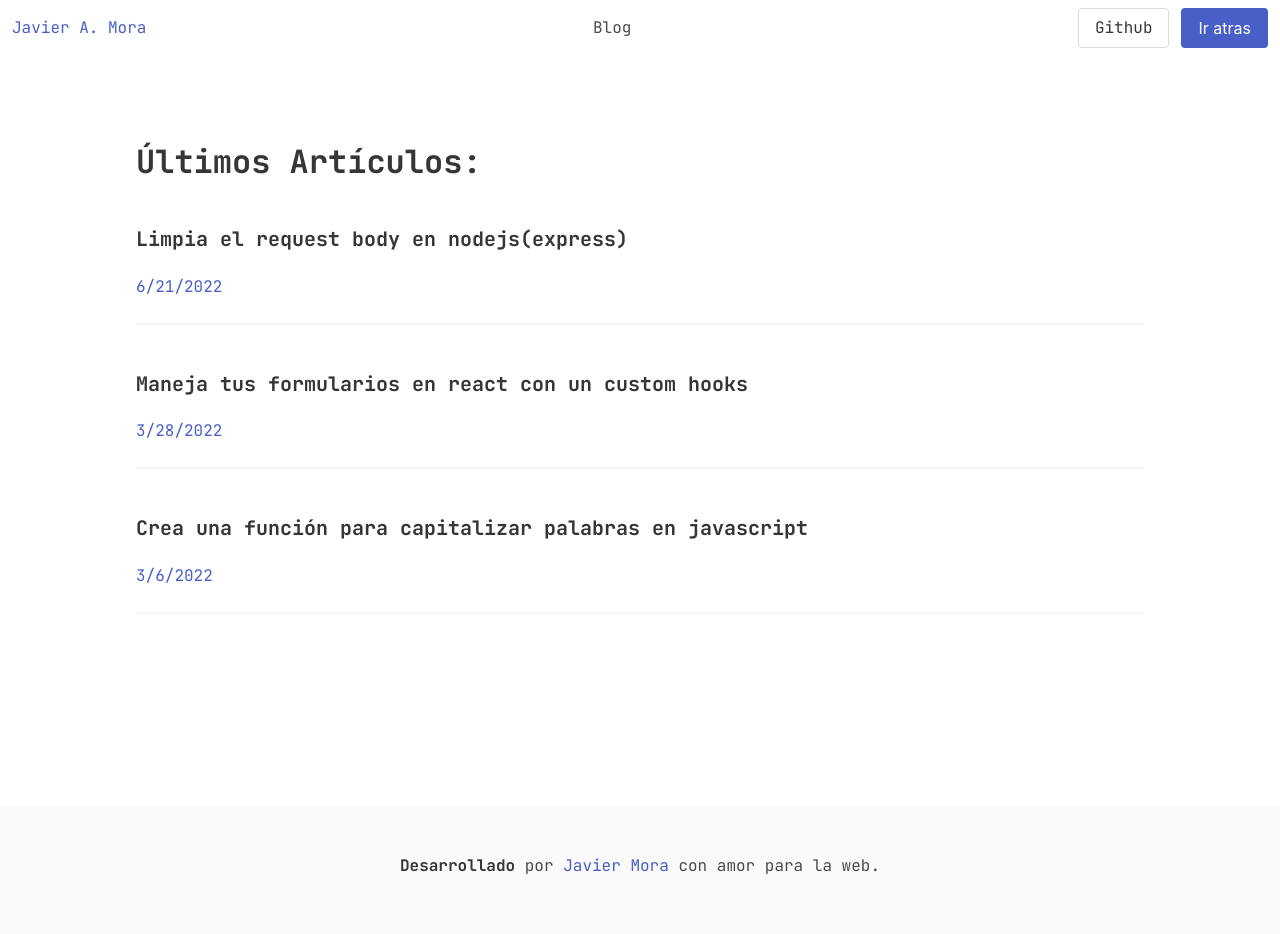
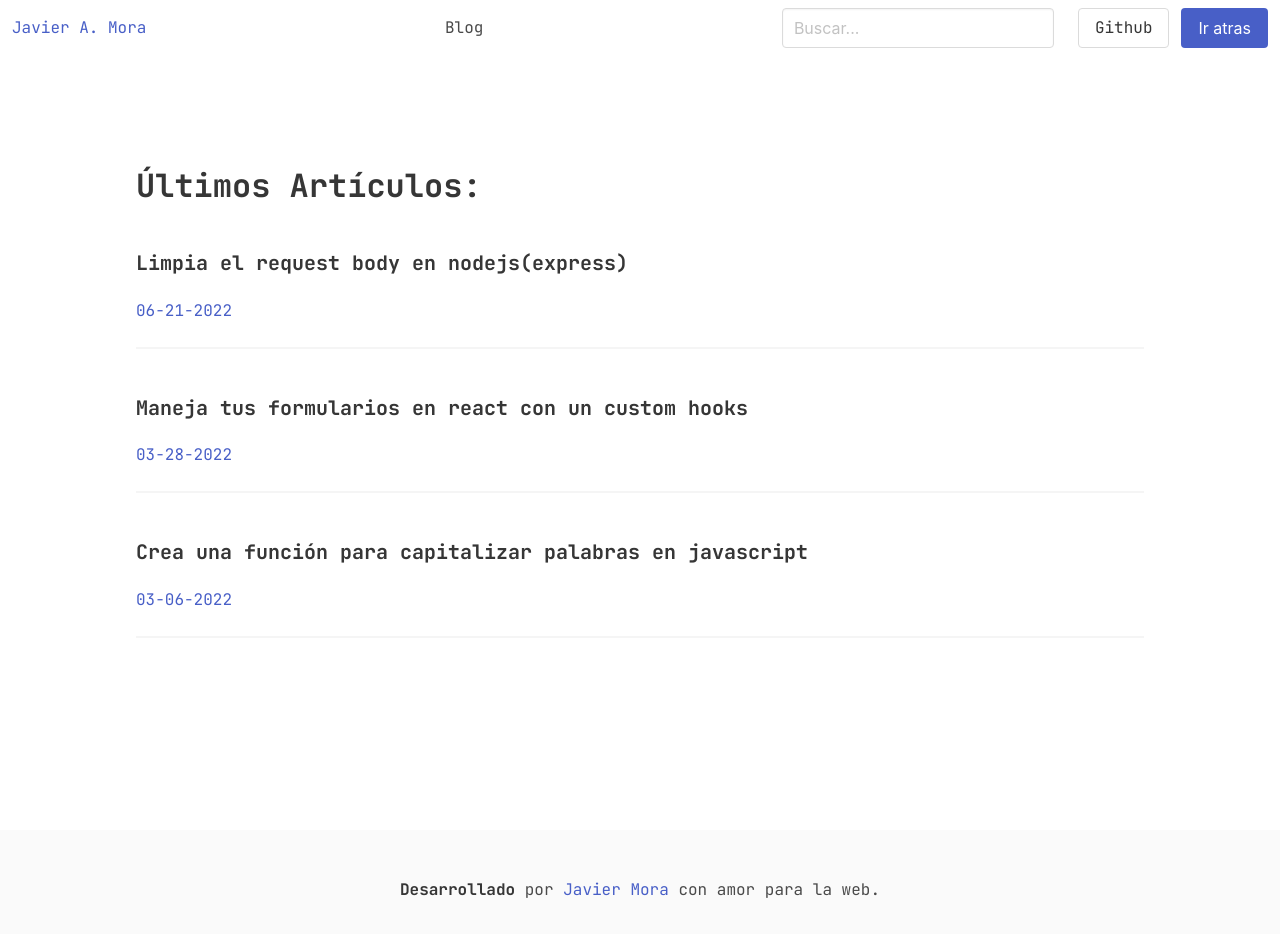
Before and after one commit to j4viermora/hi, a Next.js app: page /blog in a window 1280 px wide. Shown: the top 934 px of the page. Built offline with nearby package versions, Linux system fonts and the light colour scheme.

Commit message:
add search component and active feature

```diff
--- a/components/ListItemPostBlog/index.tsx
+++ b/components/ListItemPostBlog/index.tsx
@@ -11,7 +11,7 @@ export const ListItemPostBlog = ({ title, slug, date }: TitlePost) => {
             <div>
               {/* <img className='mr-3' src={img} /> */}
               <h3 className='title is-5'>{title}</h3>
-              <p>{new Date(date).toLocaleDateString()}</p>
+              <p>{date}</p>
             </div>
           </a>
         </Link>
--- a/components/NavbarBlog/index.tsx
+++ b/components/NavbarBlog/index.tsx
@@ -1,6 +1,7 @@
 import React, { useState } from 'react';
 import Link from 'next/link';
 import { useRouter } from 'next/router';
+import { SearchComponent } from '../SearchComponent';
 
 export const NavbarBlog = () => {
   const [open, setOpen] = useState<boolean>(false);
@@ -37,6 +38,9 @@ export const NavbarBlog = () => {
         </div>
         <div className='navbar-end'>
           <div className='navbar-item'>
+            <SearchComponent />
+          </div>
+          <div className='navbar-item'>
             <div className='field is-grouped'>
               <a
                 href='https://github.com/j4viermora'
--- /dev/null
+++ b/components/SearchComponent/index.tsx
@@ -0,0 +1,25 @@
+import React, { ChangeEvent, FC, useState } from 'react';
+import { useRouter } from 'next/router';
+
+export const SearchComponent: FC = () => {
+  const router = useRouter();
+  const [query, setQuery] = useState<string>('');
+  const handleChange = ({
+    target: { value },
+  }: ChangeEvent<HTMLInputElement>) => {
+    setQuery(value);
+    router.push(`${router.route}?q=${value}`);
+  };
+  return (
+    <div className='field'>
+      <div className='control'>
+        <input
+          className='input'
+          value={query}
+          onChange={handleChange}
+          placeholder='Buscar...'
+        />
+      </div>
+    </div>
+  );
+};
--- a/interfaces/interfaces.ts
+++ b/interfaces/interfaces.ts
@@ -5,10 +5,6 @@ export interface Project {
   description: string;
   linkRepo?: string;
   linkOnline?: string;
-}
-
-export interface PropsLayout {
-	children: ReactElement;
 }
 
 export interface TitlePost {
--- a/layout/BlogLayout/index.tsx
+++ b/layout/BlogLayout/index.tsx
@@ -1,14 +1,12 @@
 import { Footer } from '../../components/Footer';
 import { NavbarBlog } from '../../components/NavbarBlog';
-import { PropsLayout } from '../../interfaces/interfaces';
-import React from 'react';
+import React, { FC } from 'react';
 
-export const BlogLayout = ({ children }: PropsLayout) => {
+export const BlogLayout: FC = ({ children }) => {
   return (
     <>
       <NavbarBlog />
       <main className='container'>{children}</main>
-
       <Footer />
       <style jsx>
         {`
--- a/lib/mdx.ts
+++ b/lib/mdx.ts
@@ -2,6 +2,7 @@ import fs from 'fs';
 import path from 'path';
 import matter from 'gray-matter';
 import { serialize } from 'next-mdx-remote/serialize';
+import { TitlePost } from '../interfaces/interfaces';
 
 const root = process.cwd();
 
@@ -28,7 +29,7 @@ export const getFileBySlug = async (slug: string) => {
   };
 };
 
-export const getAllFilesMetadata = () => {
+export const getAllFilesMetadata = async (): Promise<TitlePost> => {
   const files = getFiles();
   return files.reduce((allPost: any, postSlug: any): any => {
     const mdxSource = fs.readFileSync(
--- a/pages/blog/index.tsx
+++ b/pages/blog/index.tsx
@@ -1,19 +1,42 @@
-import React from 'react';
+import React, { FC, useEffect, useState } from 'react';
 import { BlogLayout } from '../../layout/BlogLayout';
 import Head from 'next/head';
 
 import { getAllFilesMetadata } from '../../lib/mdx';
 import { ListItemPostBlog } from '../../components/ListItemPostBlog';
 import { TitlePost } from '../../interfaces/interfaces';
+import { useRouter } from 'next/router';
 
 interface Props {
-  post: TitlePost[];
+  posts: TitlePost[];
 }
 
-const blog = ({ post }: Props) => {
-  //@ts-ignore
+const blog: FC<Props> = ({ posts }) => {
+  const { query } = useRouter();
+  const [listPostMetadata, updateListMetadata] = useState(posts);
+  const [hasResutl, setHasResult] = useState(true);
+  const [isSearchResult, setIsSearchResult] = useState(false);
 
-  const listPost = [...post];
+  useEffect(() => {
+    query.q && filterPosts();
+  }, [query]);
+
+  const filterPosts = () => {
+    const filteredPostMetada = posts.filter((postMetadata) =>
+      postMetadata.title.toLocaleLowerCase().includes(`${query.q}`)
+    );
+    if (filteredPostMetada.length === 0) return setHasResult(false);
+
+    updateListMetadata(filteredPostMetada);
+    setHasResult(true);
+    setIsSearchResult(true);
+  };
+
+  const resetArticlesList = () => {
+    updateListMetadata(posts);
+    setHasResult(true);
+    setIsSearchResult(false);
+  };
 
   return (
     <>
@@ -30,19 +53,25 @@ const blog = ({ post }: Props) => {
         <meta name='robots' content='index' />
       </Head>
       <BlogLayout>
-        <>
-          <section className='section is-medium'>
-            <h2 className='title mb-6'>Últimos Artículos:</h2>
+        <section className='section is-medium mt-5'>
+          <h2 className='title mb-6'>
+            {isSearchResult ? 'Resultado de búsqueda' : 'Últimos Artículos:'}
+          </h2>
+          {hasResutl ? (
             <ul>
-              {listPost
-                //@ts-ignore
-                .sort((a, b) => new Date(b.date) - new Date(a.date))
-                .map((post: TitlePost) => {
-                  return <ListItemPostBlog key={post.title} {...post} />;
-                })}
+              {listPostMetadata.map((post: TitlePost) => {
+                return <ListItemPostBlog key={post.title} {...post} />;
+              })}
             </ul>
-          </section>
-        </>
+          ) : (
+            <>
+              <h2>No hay resultados para tu busqueda...</h2>
+              <button className='button mt-5' onClick={resetArticlesList}>
+                Ver todos los artículos
+              </button>
+            </>
+          )}
+        </section>
       </BlogLayout>
     </>
   );
@@ -51,10 +80,10 @@ const blog = ({ post }: Props) => {
 export default blog;
 
 export const getStaticProps = async () => {
-  const post = await getAllFilesMetadata();
+  const posts = await getAllFilesMetadata();
   return {
     props: {
-      post,
+      posts,
     },
   };
 };
```
Also changed, not shown: data/articles/01-como-crear-una-funcion-para-capitalizar-el-primer-caracter-con-javascript.mdx (renamed from data/articles/como-crear-una-funcion-para-capitalizar-el-primer-caracter-con-javascript.mdx), data/articles/02-como-manejar-formularios-con-un-custom-hooks.mdx (renamed from data/articles/como-manejar-formularios-con-un-custom-hooks.mdx), data/articles/03-como-limpiar-el-request-body-nodejs-express.mdx (renamed from data/articles/como-limpiar-el-request-body-nodejs-express.mdx). Lines whose indentation alone changed are shown as unchanged.
